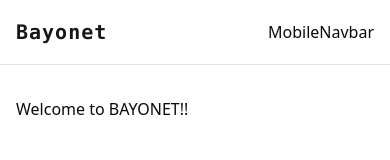
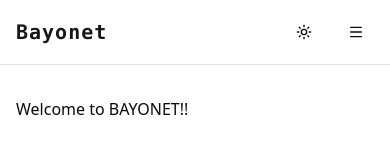
Before and after one commit to devrolet/project-bayonet, a Next.js app: page / in a window 390 px wide. Shown: the top 160 px of the page. Built offline with nearby package versions, Linux system fonts and the light colour scheme; no server answers.

Commit message:
Create MobileNavbar component

```diff
--- a/src/components/MobileNavbar.tsx
+++ b/src/components/MobileNavbar.tsx
@@ -1,6 +1,87 @@
+"use client"
+
+import {
+  BellIcon,
+  HomeIcon,
+  LogOutIcon,
+  MenuIcon,
+  MoonIcon,
+  SunIcon,
+  UserIcon,
+} from "lucide-react";
+import { Button } from "@/components/ui/button";
+import { Sheet, SheetContent, SheetHeader, SheetTitle, SheetTrigger } from "@/components/ui/sheet";
+import { useState } from "react";
+import { useAuth, SignInButton, SignOutButton } from "@clerk/nextjs";
+import { useTheme } from "next-themes";
+import Link from "next/link";
+
 function MobileNavbar() {
+  const [showMobileMenu, setShowMobileMenu] = useState(false);
+  const { isSignedIn } = useAuth();
+  const { theme, setTheme } = useTheme();
   return (
-    <div>MobileNavbar</div>
+    <div className="flex md:hidden items-center space-x-2">
+      <Button
+        variant="ghost"
+        size="icon"
+        onClick={() => setTheme(theme === "dark" ? "light" : "dark")}
+        className="mr-2"
+      >
+        <SunIcon className="h-[1.2rem] w-[1.2rem] rotate-0 scale-100 transition-all dark:-rotate-90 dark:scale-0" />
+        <MoonIcon className="absolute h-[1.2rem] w-[1.2rem] rotate-90 scale-0 transition-all dark:-rotate-0 dark:scale-100" />
+        <span className="sr-only">Toggle Theme</span>
+      </Button>
+
+      <Sheet open={showMobileMenu} onOpenChange={setShowMobileMenu}>
+        <SheetTrigger asChild>
+          <Button variant="ghost" size="icon">
+            <MenuIcon className="h-5 w-5" />
+          </Button>
+        </SheetTrigger>
+        <SheetContent side="right" className="w-[300px]">
+          <SheetHeader>
+            <SheetTitle>Menu</SheetTitle>
+          </SheetHeader>
+          <nav className="flex flex-col space-y-4 mt-6">
+            <Button variant="ghost" className="flex items-center gap-4 justify-start" asChild>
+              <Link href="/">
+                <HomeIcon className="w-4 h-4" />
+                Home
+              </Link>
+            </Button>
+
+            {isSignedIn ? (
+              <>
+                <Button variant="ghost" className="flex items-center gap-3 justify-start" asChild>
+                  <Link href="/notifications">
+                    <BellIcon className="w-4 h-4" />
+                    Notifications
+                  </Link>
+                </Button>
+                <Button variant="ghost" className="flex items-center gap-3 justify-start" asChild>
+                  <Link href="/profile">
+                    <UserIcon className="w-4 h-4" />
+                    Profile
+                  </Link>
+                </Button>
+                <SignOutButton>
+                  <Button variant="ghost" className="flex items-center gap-3 justify-start w-full">
+                    <LogOutIcon className="w-4 h-4" />
+                    Logout
+                  </Button>
+                </SignOutButton>
+              </>
+            ) : (
+              <SignInButton mode="modal">
+                <Button variant="default">Sign In</Button>
+              </SignInButton>
+            )}
+          </nav>
+
+        </SheetContent>
+      </Sheet>
+    </div>
   )
 }
 
```
